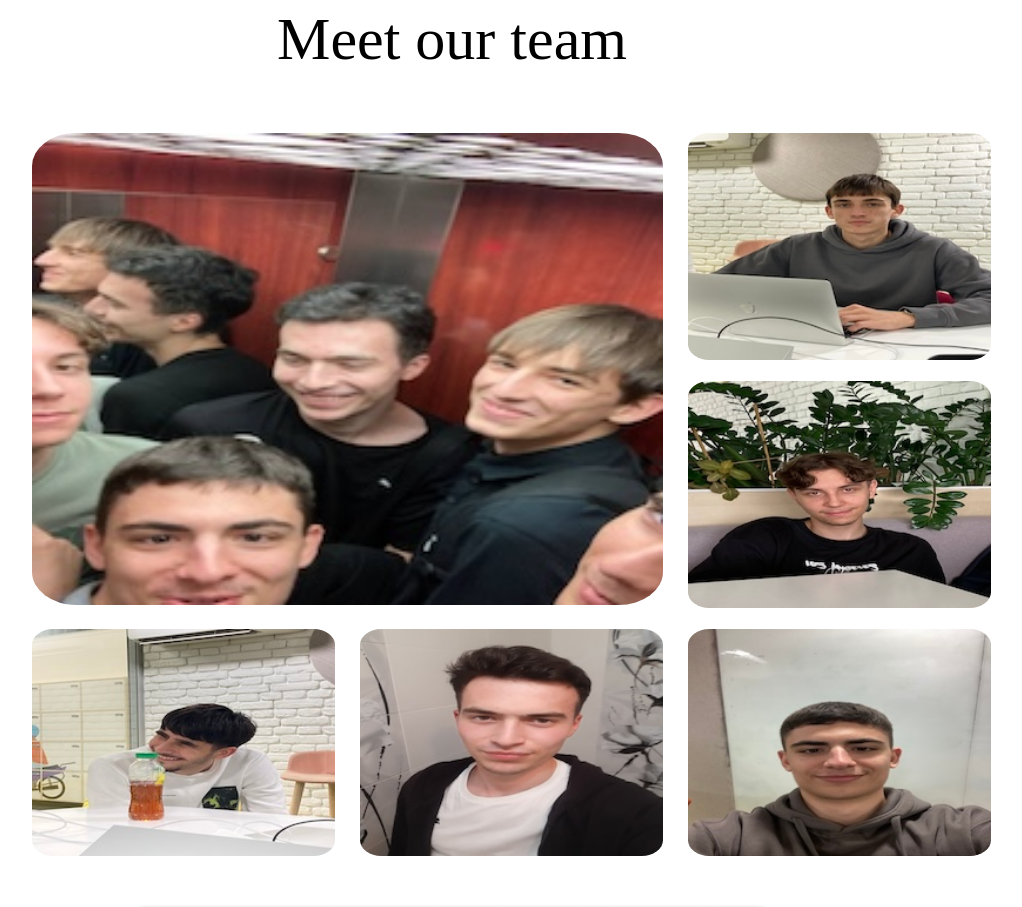
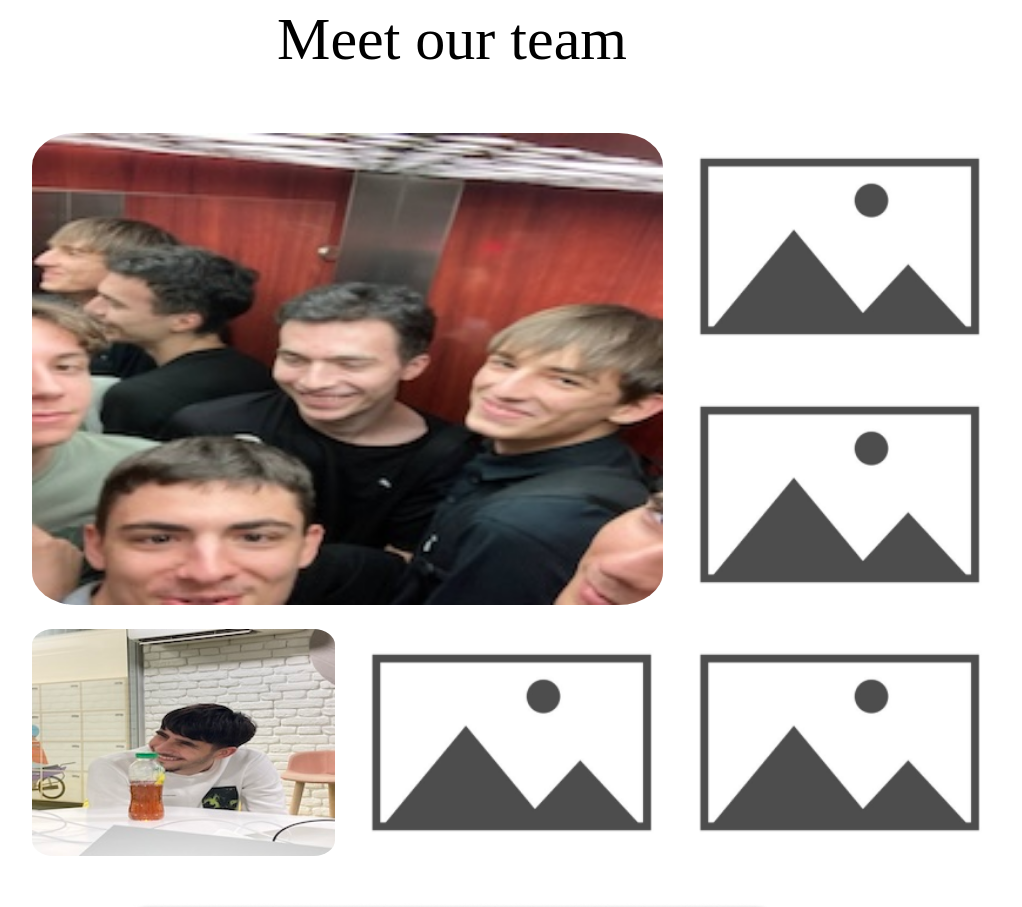
Before and after one commit to gEoNNNN/kt-guru, a React (Vite) app: page /aboutus in a window 1280 px wide. Shown: the part 1200-2107 px from the top of the page, without its empty margins (188-1210 px from the left). Built offline with nearby package versions, Linux system fonts and the light colour scheme; a web font is replaced by a local one.

Commit message:
Change photos

```diff
--- a/src/Pages/AboutUs.tsx
+++ b/src/Pages/AboutUs.tsx
@@ -54,10 +54,10 @@ export default function AboutUs() {
           src={Eugen}
           className=" w-[100%] rounded-[7%] right-[228px] top-[1372px]"
         ></img>
-        <img src={Renat} className="w-[100%] rounded-[7%] "></img>
-        <img src={Danik} className="w-[100%] rounded-[7%] "></img>
-        <img src={Victor} className="w-[100%] rounded-[7%]"></img>
-        <img src={Sergiu} className="w-[100%] rounded-[7%]"></img>
+        <img src={template} className="w-[100%] rounded-[7%] "></img>
+        <img src={template} className="w-[100%] rounded-[7%] "></img>
+        <img src={template} className="w-[100%] rounded-[7%]"></img>
+        <img src={template} className="w-[100%] rounded-[7%]"></img>
       </div>
       <div className="flex justify-center">
         <div
```
